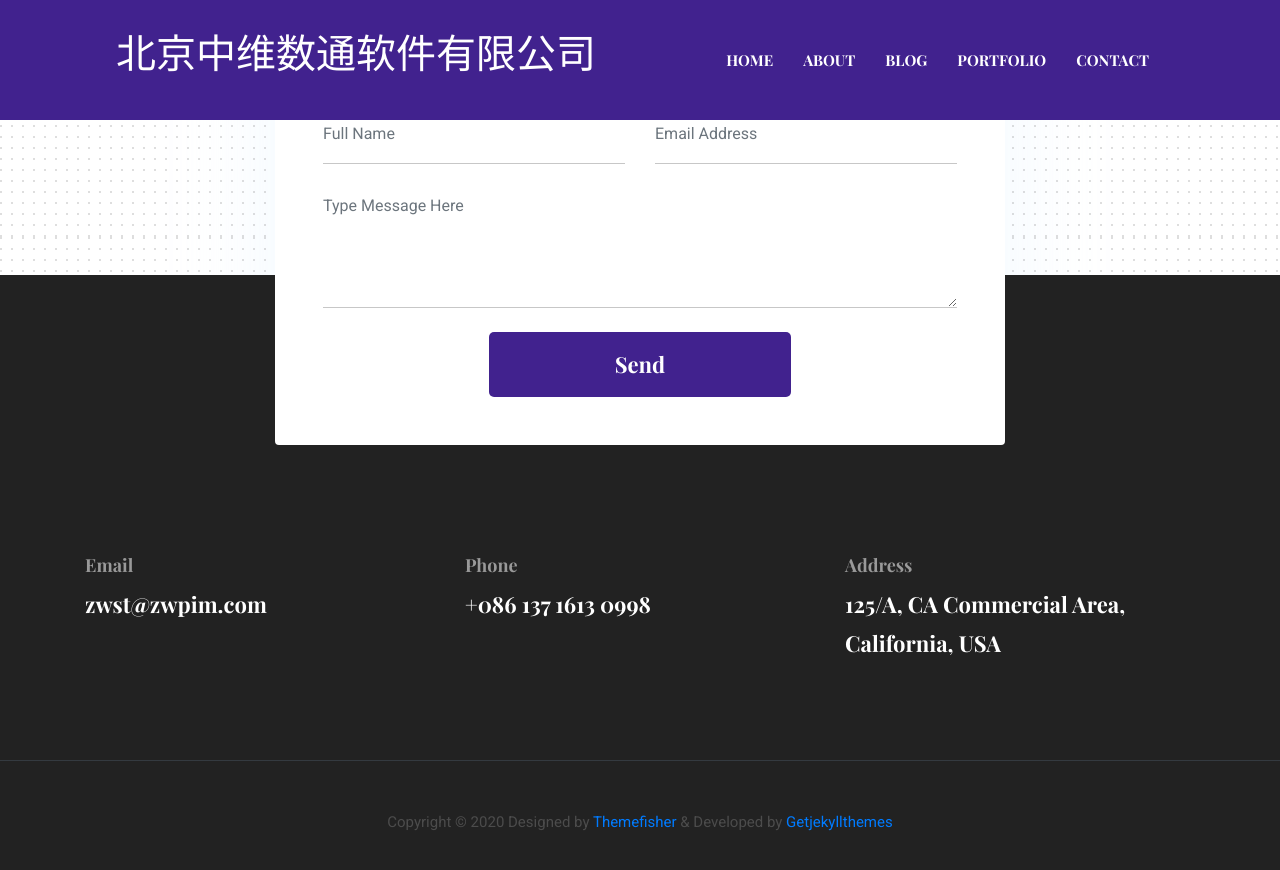
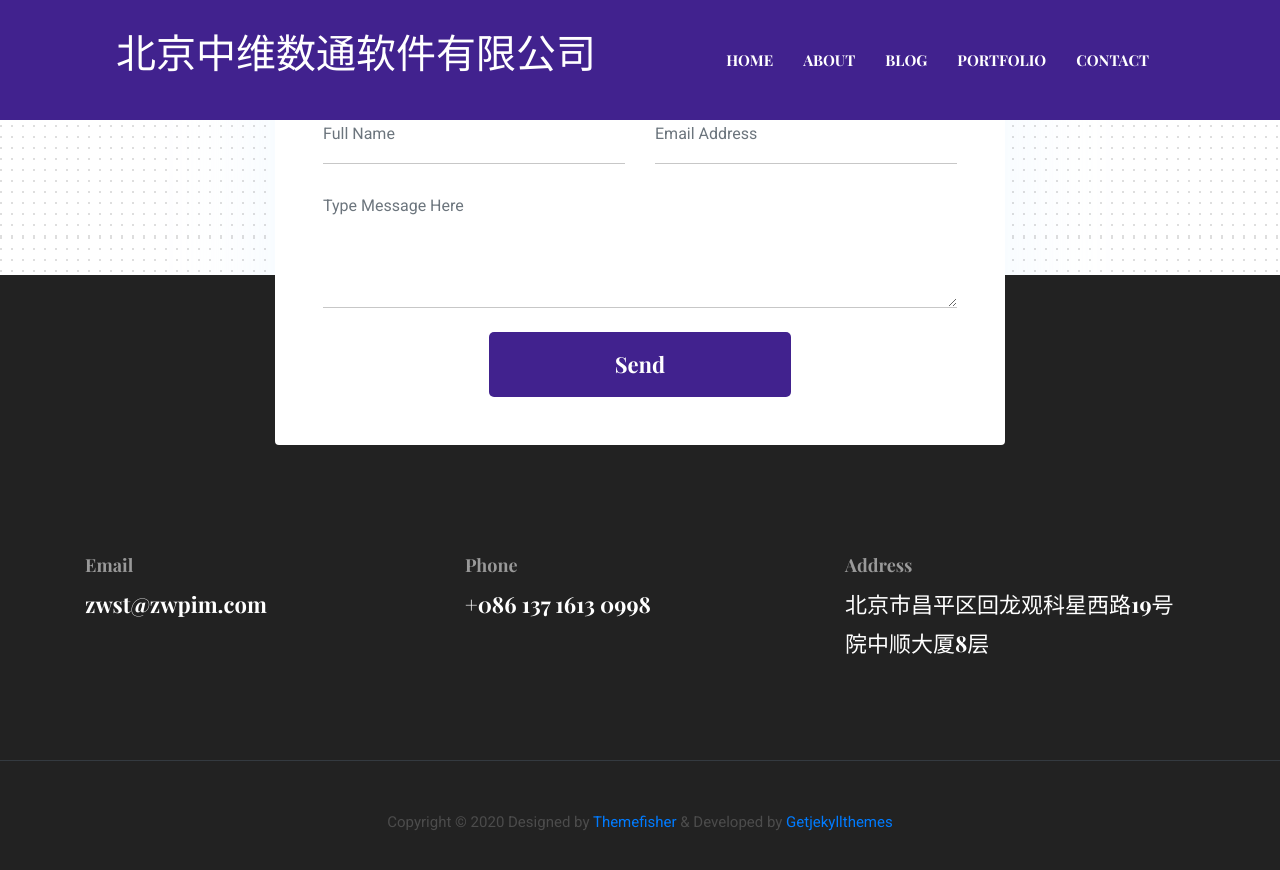
Before and after one commit to zwpim/zwpim.github.io, a Jekyll site: the page built from index.html, in a window 1280 px wide and 900 px high, scrolled down 6590 px. Shown: the top 870 px of the window. Built offline with Jekyll 4.4.1, drawn with Linux system fonts in a browser that asks for light colours.

Commit message:
Update settings.yml

```diff
--- a/_data/settings.yml
+++ b/_data/settings.yml
@@ -7,7 +7,7 @@ author: 北京中维数通软件有限公司
 description: 北京中维数通软件有限公司官网
 email: zwst@zwpim.com
 phone: +086 137 1613 0998
-address: 125/A, CA Commercial Area, California, USA
+address: 北京市昌平区回龙观科星西路19号院中顺大厦8层
 copyright: Copyright &copy; 2020 Designed by [Themefisher](https://themefisher.com) & Developed by [Getjekyllthemes](https://getjekyllthemes.com)
 
 menu:
```
